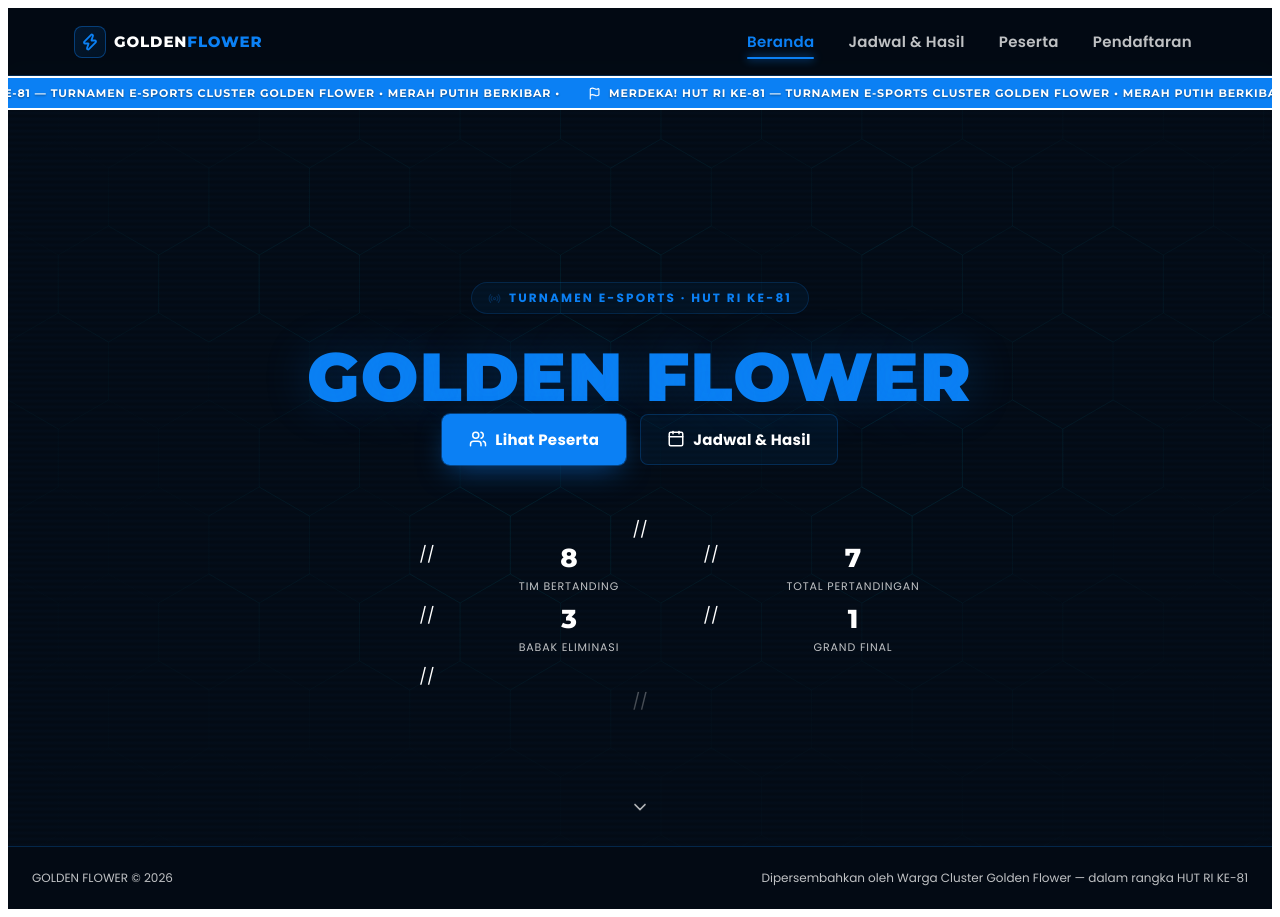
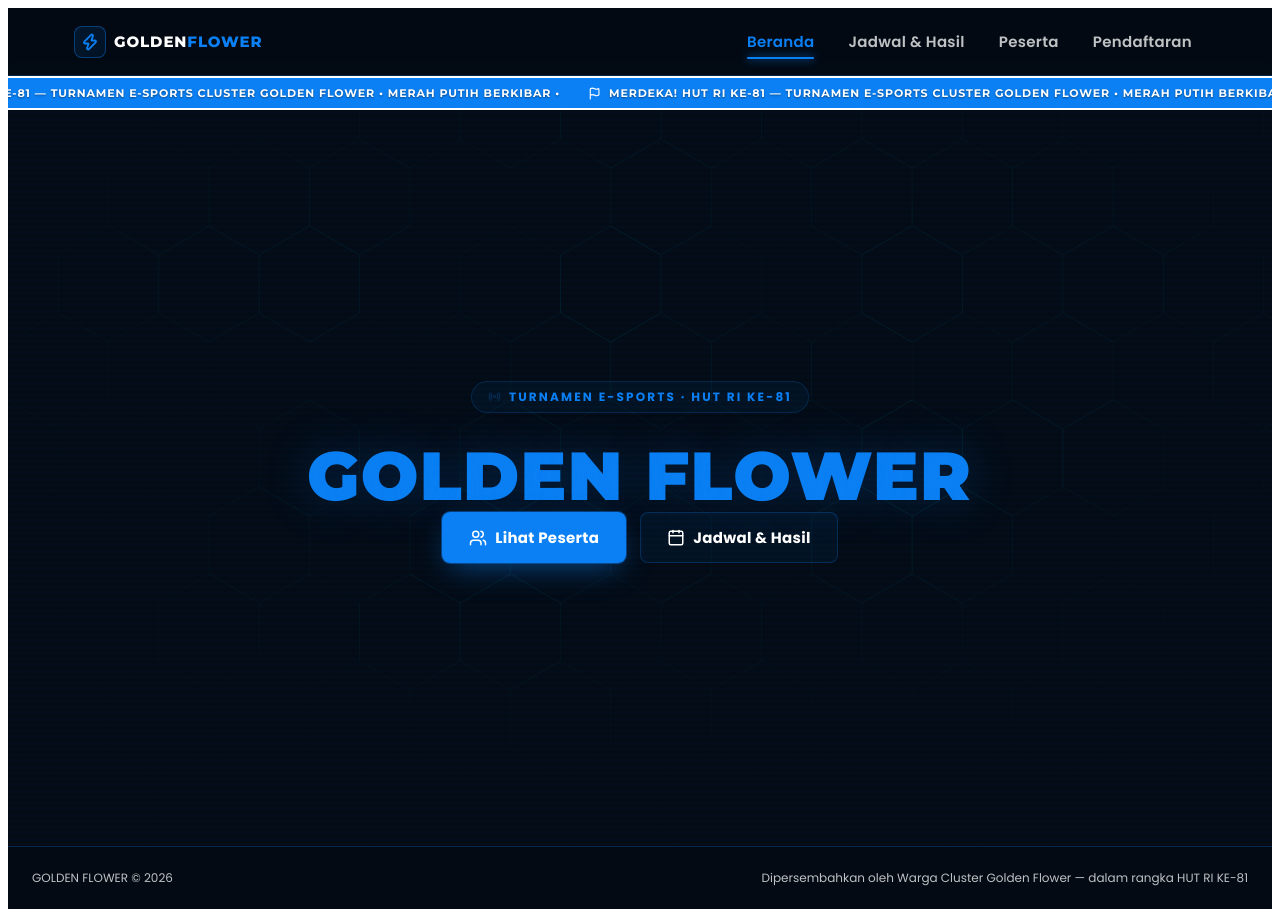
Before and after one commit to jemiyosua/gf-mlbb, a React (Vite) app: page / in a window 1280 px wide. Built offline with nearby package versions, Linux system fonts and the light colour scheme.

Commit message:
Update App.jsx

```diff
--- a/src/App.jsx
+++ b/src/App.jsx
@@ -293,14 +293,7 @@ function Home({ go }) {
             Jadwal &amp; Hasil
           </button>
         </div>
-        // <div className="nx-hero-stats">
-          // <CountStat value={8} label="Tim Bertanding" />
-          // <CountStat value={7} label="Total Pertandingan" />
-          // <CountStat value={3} label="Babak Eliminasi" />
-          // <CountStat value={1} label="Grand Final" />
-        // </div>
       </div>
-      // <div className="nx-scroll-cue" aria-hidden="true"><ChevronDown size={20} /></div>
     </section>
   );
 }
```
